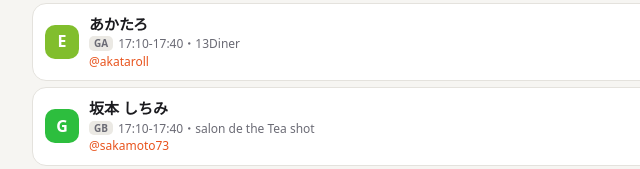
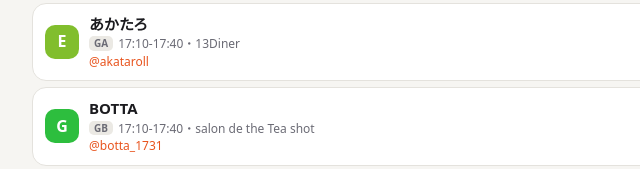
Before and after one commit to kentonagaya/kentonagaya.com, a plain HTML site: page gamo4fes-x/index.html in a window 1280 px wide. Shown: the part 9583-9752 px from the top of the page, 240-880 px from the left. Drawn offline with Linux system fonts and the light colour scheme.

Commit message:
Update DJ information for slot G

```diff
--- a/gamo4fes-x/index.html
+++ b/gamo4fes-x/index.html
@@ -271,7 +271,7 @@ const RAW=`
 98|Q|17:00-18:00|DJ Plumy|djplumy37|djplumy
 99|B|17:10-17:40|ホシミッツ|hoshi_3ttsu|hoshi_hoshi_hoshi_official
 100|E|17:10-17:40|あかたろ|akataroll|dotgirl.akataro
-101|G|17:10-17:40|坂本 しちみ|sakamoto73|
+101|G|17:10-17:40|BOTTA|botta_1731|botta_1731
 102|L|17:10-17:40|山下優一|nijisame23|shitayuu/
 103|C|17:20-17:50|栗原拓也(Live the life)|Freemusic_LTL|freemusic0128
 104|I|17:20-17:50|吉田文人|yoshidasenpaii|yoshidasenpai
```
